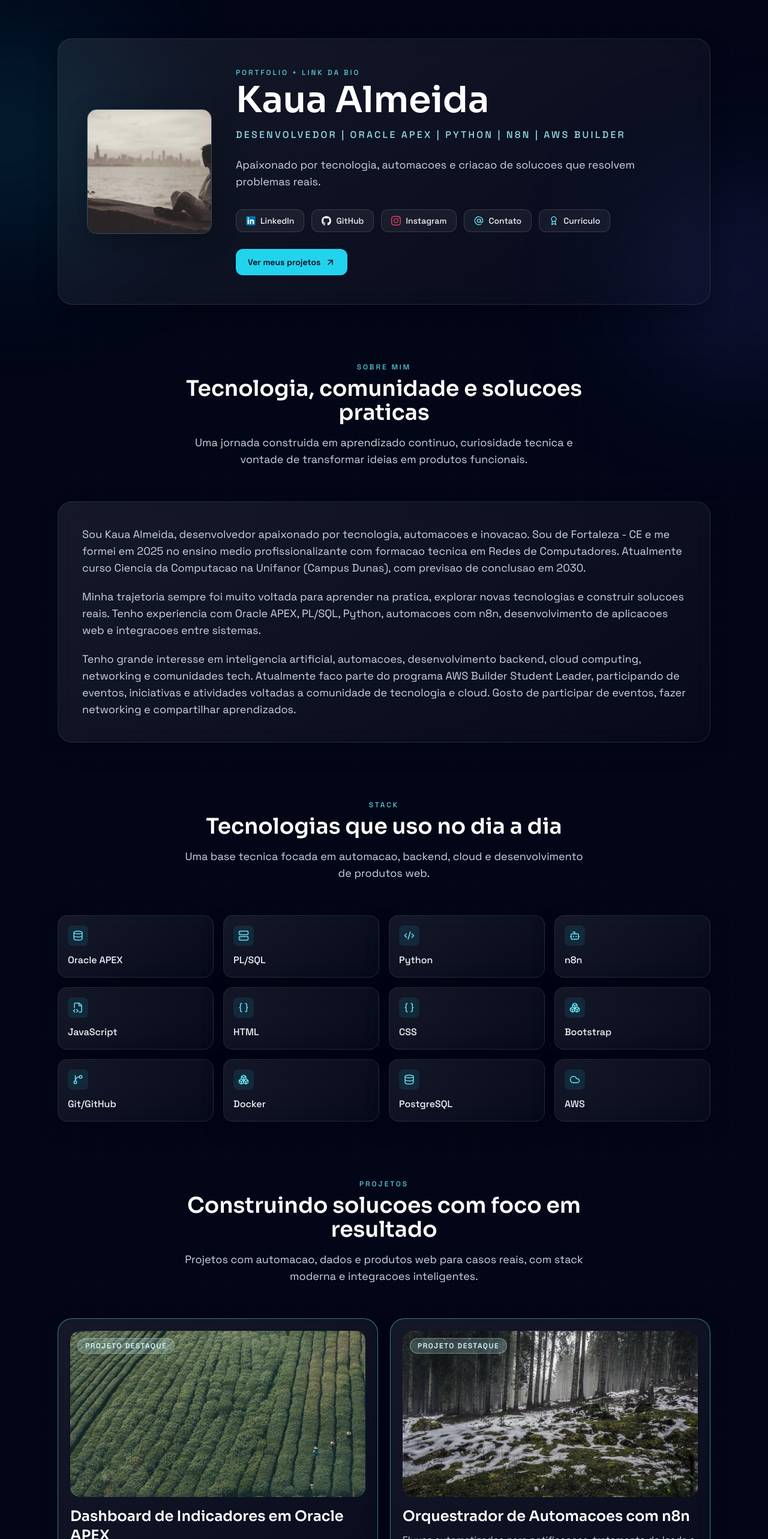
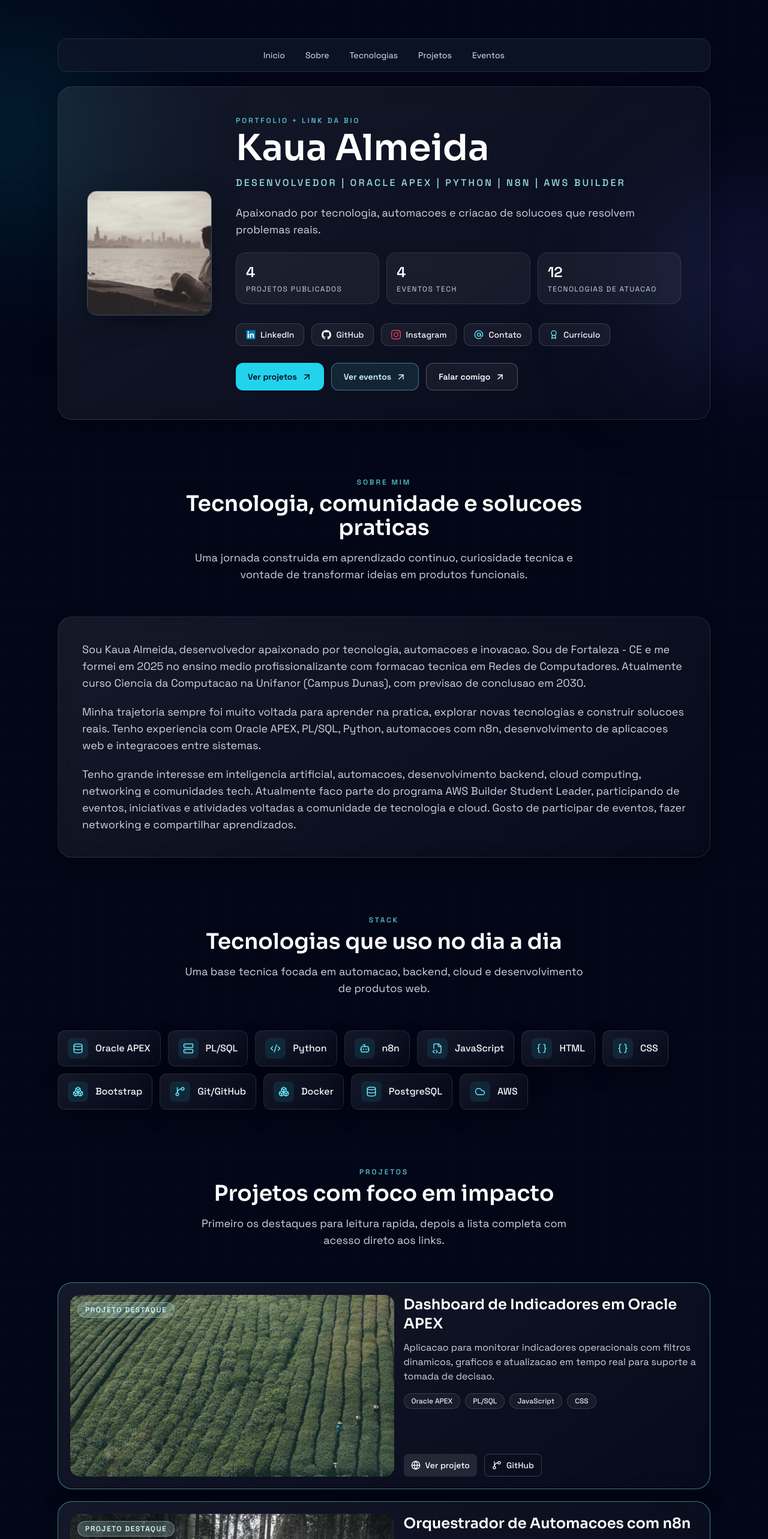
Before and after one commit to KauaSlv14/Site-Informativo, a React (Vite) app: page / in a window 1280 px wide. Shown: the top 2566 px of the page at 60% size. Built offline with nearby package versions, Linux system fonts and the light colour scheme.

Commit message:
redesenhando o designer

```diff
--- a/src/App.jsx
+++ b/src/App.jsx
@@ -17,6 +17,14 @@ import {
 } from 'lucide-react'
 import projetos from './data/projetos.json'
 import eventos from './data/eventos.json'
+
+const QUICK_LINKS = [
+  { label: 'Inicio', href: '#inicio' },
+  { label: 'Sobre', href: '#sobre' },
+  { label: 'Tecnologias', href: '#tecnologias' },
+  { label: 'Projetos', href: '#projetos' },
+  { label: 'Eventos', href: '#eventos' },
+]
 
 const SOCIAL_LINKS = [
   {
@@ -95,15 +103,51 @@ function SectionHeader({ eyebrow, title, description }) {
   )
 }
 
+function StatCard({ value, label }) {
+  return (
+    <div className="rounded-2xl border border-white/10 bg-white/5 p-4">
+      <p className="text-2xl font-semibold text-white">{value}</p>
+      <p className="mt-1 text-xs uppercase tracking-[0.12em] text-slate-300">
+        {label}
+      </p>
+    </div>
+  )
+}
+
 function App() {
+  const featuredProjects = projetos.filter((item) => item.destaque)
+  const regularProjects = projetos.filter((item) => !item.destaque)
+
   return (
     <div className="relative min-h-screen overflow-x-hidden bg-slate-950 text-slate-100">
       <div className="pointer-events-none absolute inset-0 bg-tech-grid bg-[length:42px_42px] opacity-25" />
+      <div className="pointer-events-none moving-light" />
+      <div className="pointer-events-none moving-light moving-light-delay" />
       <div className="pointer-events-none absolute -left-36 top-16 h-80 w-80 rounded-full bg-cyan-500/20 blur-[130px]" />
       <div className="pointer-events-none absolute -right-24 top-80 h-72 w-72 rounded-full bg-indigo-500/20 blur-[120px]" />
 
       <main className="relative z-10 mx-auto max-w-6xl px-5 pb-16 pt-10 md:px-8 md:pt-16">
+        <motion.nav
+          initial={{ opacity: 0, y: -14 }}
+          animate={{ opacity: 1, y: 0 }}
+          transition={{ duration: 0.5 }}
+          className="sticky top-4 z-20 mb-6 rounded-2xl border border-white/10 bg-slate-900/75 p-2 backdrop-blur"
+        >
+          <div className="flex flex-wrap items-center justify-center gap-2">
+            {QUICK_LINKS.map((item) => (
+              <a
+                key={item.label}
+                href={item.href}
+                className="rounded-lg border border-transparent px-3 py-2 text-sm text-slate-200 transition hover:border-cyan-300/40 hover:bg-cyan-300/10"
+              >
+                {item.label}
+              </a>
+            ))}
+          </div>
+        </motion.nav>
+
         <motion.section
+          id="inicio"
           initial="hidden"
           whileInView="show"
           viewport={{ once: true, amount: 0.4 }}
@@ -136,6 +180,12 @@ function App() {
                 resolvem problemas reais.
               </p>
 
+              <div className="mt-6 grid gap-3 sm:grid-cols-3">
+                <StatCard value={String(projetos.length)} label="Projetos publicados" />
+                <StatCard value={String(eventos.length)} label="Eventos tech" />
+                <StatCard value={String(TECH_STACK.length)} label="Tecnologias de atuacao" />
+              </div>
+
               <div className="mt-8 flex flex-wrap gap-3">
                 {SOCIAL_LINKS.map((item) => {
                   const Icon = item.icon
@@ -166,13 +216,29 @@ function App() {
                 })}
               </div>
 
+              <div className="mt-7 flex flex-wrap gap-3">
                 <a
                   href="#projetos"
-                className="mt-7 inline-flex items-center gap-2 rounded-xl bg-cyan-400 px-5 py-3 text-sm font-semibold text-slate-950 transition duration-300 hover:translate-y-[-2px] hover:bg-cyan-300"
+                  className="inline-flex items-center gap-2 rounded-xl bg-cyan-400 px-5 py-3 text-sm font-semibold text-slate-950 transition duration-300 hover:translate-y-[-2px] hover:bg-cyan-300"
                 >
-                Ver meus projetos
+                  Ver projetos
                   <ArrowUpRight size={17} />
                 </a>
+                <a
+                  href="#eventos"
+                  className="inline-flex items-center gap-2 rounded-xl border border-cyan-300/45 bg-cyan-300/10 px-5 py-3 text-sm font-semibold text-cyan-100 transition duration-300 hover:translate-y-[-2px] hover:border-cyan-200 hover:bg-cyan-300/20"
+                >
+                  Ver eventos
+                  <ArrowUpRight size={17} />
+                </a>
+                <a
+                  href="#contato"
+                  className="inline-flex items-center gap-2 rounded-xl border border-white/25 bg-white/5 px-5 py-3 text-sm font-semibold text-white transition duration-300 hover:translate-y-[-2px] hover:border-cyan-300/60"
+                >
+                  Falar comigo
+                  <ArrowUpRight size={17} />
+                </a>
+              </div>
             </div>
           </div>
         </motion.section>
@@ -230,7 +296,7 @@ function App() {
             description="Uma base tecnica focada em automacao, backend, cloud e desenvolvimento de produtos web."
           />
 
-          <div className="grid gap-4 sm:grid-cols-2 lg:grid-cols-4">
+          <div className="flex flex-wrap gap-3">
             {TECH_STACK.map((tech, idx) => {
               const Icon = tech.icon
               return (
@@ -241,9 +307,9 @@ function App() {
                   whileInView="show"
                   viewport={{ once: true, amount: 0.3 }}
                   variants={cardReveal}
-                  className="group glass-card rounded-2xl border border-white/10 p-4 transition duration-300 hover:border-cyan-300/50"
+                  className="group glass-card inline-flex items-center gap-3 rounded-xl border border-white/10 px-4 py-3 transition duration-300 hover:border-cyan-300/50"
                 >
-                  <div className="mb-3 inline-flex rounded-lg bg-cyan-400/10 p-2 text-cyan-300">
+                  <div className="inline-flex rounded-lg bg-cyan-400/10 p-2 text-cyan-300">
                     <Icon size={18} />
                   </div>
                   <p className="font-medium text-slate-100">{tech.name}</p>
@@ -263,44 +329,39 @@ function App() {
         >
           <SectionHeader
             eyebrow="Projetos"
-            title="Construindo solucoes com foco em resultado"
-            description="Projetos com automacao, dados e produtos web para casos reais, com stack moderna e integracoes inteligentes."
+            title="Projetos com foco em impacto"
+            description="Primeiro os destaques para leitura rapida, depois a lista completa com acesso direto aos links."
           />
 
-          <div className="grid gap-5 lg:grid-cols-2">
-            {projetos.map((projeto, idx) => (
+          <div className="space-y-5">
+            {featuredProjects.map((projeto, idx) => (
               <motion.article
-                key={projeto.titulo}
+                key={`featured-${projeto.titulo}`}
                 custom={idx}
                 initial="hidden"
                 whileInView="show"
                 viewport={{ once: true, amount: 0.2 }}
                 variants={cardReveal}
-                className={`glass-card overflow-hidden rounded-3xl border p-4 transition duration-300 hover:translate-y-[-4px] md:p-5 ${
-                  projeto.destaque
-                    ? 'border-cyan-300/50 bg-cyan-400/10'
-                    : 'border-white/10'
-                }`}
+                className="glass-card overflow-hidden rounded-3xl border border-cyan-300/50 bg-cyan-400/10 p-4 transition duration-300 hover:translate-y-[-4px] md:p-5"
               >
-                <div className="relative mb-4 aspect-video overflow-hidden rounded-2xl">
+                <div className="grid gap-4 md:grid-cols-[1.1fr,1fr] md:items-stretch">
+                  <div className="relative aspect-video overflow-hidden rounded-2xl">
                     <img
                       src={projeto.imagem}
                       alt={projeto.titulo}
                       className="h-full w-full object-cover"
                     />
-                  {projeto.destaque && (
                     <span className="absolute left-3 top-3 rounded-full border border-cyan-200/40 bg-cyan-100/20 px-3 py-1 text-xs font-semibold uppercase tracking-[0.12em] text-cyan-100">
                       Projeto destaque
                     </span>
-                  )}
                   </div>
 
+                  <div className="flex flex-col justify-between">
+                    <div>
                       <h3 className="font-display text-2xl font-semibold text-white">
                         {projeto.titulo}
                       </h3>
-                <p className="mt-3 line-clamp-3 text-slate-300">
-                  {projeto.descricao}
-                </p>
+                      <p className="mt-3 text-slate-300">{projeto.descricao}</p>
 
                       <div className="mt-4 flex flex-wrap gap-2">
                         {projeto.tecnologias.map((tech) => (
@@ -311,6 +372,7 @@ function App() {
                             {tech}
                           </span>
                         ))}
+                      </div>
                     </div>
 
                     <div className="mt-5 flex flex-wrap gap-3">
@@ -335,8 +397,65 @@ function App() {
                         </a>
                       )}
                     </div>
+                  </div>
+                </div>
               </motion.article>
             ))}
+
+            {regularProjects.length > 0 && (
+              <div className="glass-card overflow-hidden rounded-3xl border border-white/10">
+                <div className="border-b border-white/10 px-5 py-4">
+                  <h3 className="font-display text-xl font-semibold text-white">
+                    Mais projetos
+                  </h3>
+                  <p className="mt-1 text-sm text-slate-300">
+                    Lista compacta para navegacao rapida.
+                  </p>
+                </div>
+                <div className="divide-y divide-white/10">
+                  {regularProjects.map((projeto, idx) => (
+                    <motion.article
+                      key={`regular-${projeto.titulo}`}
+                      custom={idx}
+                      initial="hidden"
+                      whileInView="show"
+                      viewport={{ once: true, amount: 0.2 }}
+                      variants={cardReveal}
+                      className="flex flex-col gap-4 px-5 py-4 md:flex-row md:items-center md:justify-between"
+                    >
+                      <div>
+                        <p className="font-medium text-white">{projeto.titulo}</p>
+                        <p className="mt-1 max-w-2xl text-sm text-slate-300">
+                          {projeto.descricao}
+                        </p>
+                      </div>
+                      <div className="flex flex-wrap gap-2">
+                        <a
+                          href={projeto.linkProjeto}
+                          target="_blank"
+                          rel="noreferrer noopener"
+                          className="inline-flex items-center gap-2 rounded-lg bg-white/10 px-3 py-2 text-sm font-medium text-white transition hover:bg-white/20"
+                        >
+                          <Globe size={15} />
+                          Projeto
+                        </a>
+                        {projeto.linkGithub && (
+                          <a
+                            href={projeto.linkGithub}
+                            target="_blank"
+                            rel="noreferrer noopener"
+                            className="inline-flex items-center gap-2 rounded-lg border border-white/20 px-3 py-2 text-sm font-medium text-slate-100 transition hover:border-cyan-300/60"
+                          >
+                            <GitBranch size={15} />
+                            GitHub
+                          </a>
+                        )}
+                      </div>
+                    </motion.article>
+                  ))}
+                </div>
+              </div>
+            )}
           </div>
         </motion.section>
 
@@ -351,10 +470,10 @@ function App() {
           <SectionHeader
             eyebrow="Eventos"
             title="Experiencias em comunidade e ecossistema tech"
-            description="Participacao ativa em eventos de tecnologia, cloud e networking para evoluir tecnicamente e contribuir com a comunidade."
+            description="Linha do tempo para visualizar evolucao, participacao e repertorio em comunidade tech."
           />
 
-          <div className="space-y-5">
+          <div className="relative space-y-4 pl-5 before:absolute before:bottom-2 before:left-1 before:top-2 before:w-px before:bg-white/15 md:pl-8 md:before:left-2">
             {eventos.map((evento, idx) => (
               <motion.article
                 key={`${evento.titulo}-${evento.data}`}
@@ -363,8 +482,10 @@ function App() {
                 whileInView="show"
                 viewport={{ once: true, amount: 0.2 }}
                 variants={cardReveal}
-                className="glass-card overflow-hidden rounded-3xl border border-white/10 p-4 md:p-5"
+                className="relative glass-card overflow-hidden rounded-3xl border border-white/10 p-4 md:p-5"
               >
+                <span className="absolute -left-[18px] top-6 h-3 w-3 rounded-full border border-cyan-200/70 bg-cyan-300 shadow-[0_0_18px_rgba(34,211,238,0.65)] md:-left-[33px]" />
+
                 <div className="flex flex-col gap-5 md:flex-row md:items-stretch">
                   <div className="w-full shrink-0 md:w-[40%]">
                     <div className="relative h-48 w-full overflow-hidden rounded-2xl">
@@ -415,6 +536,47 @@ function App() {
             ))}
           </div>
         </motion.section>
+
+        <motion.section
+          id="contato"
+          initial="hidden"
+          whileInView="show"
+          viewport={{ once: true, amount: 0.4 }}
+          variants={sectionReveal}
+          className="pt-16 md:pt-24"
+        >
+          <div className="glass-card rounded-3xl border border-white/10 p-6 text-center md:p-10">
+            <p className="text-xs font-semibold uppercase tracking-[0.22em] text-cyan-300/80">
+              Bora construir algo?
+            </p>
+            <h2 className="mt-3 font-display text-3xl font-semibold text-white md:text-4xl">
+              Aberto para oportunidades e projetos reais
+            </h2>
+            <p className="mx-auto mt-4 max-w-2xl text-slate-300 md:text-lg">
+              Se voce busca alguem com foco em automacao, backend e cloud,
+              podemos conversar e transformar ideias em resultados.
+            </p>
+
+            <div className="mt-7 flex flex-wrap items-center justify-center gap-3">
+              <a
+                href="mailto:kaua.almeida@email.com"
+                className="inline-flex items-center gap-2 rounded-xl bg-cyan-400 px-5 py-3 text-sm font-semibold text-slate-950 transition duration-300 hover:translate-y-[-2px] hover:bg-cyan-300"
+              >
+                <AtSign size={16} />
+                Enviar email
+              </a>
+              <a
+                href="https://www.linkedin.com/in/kau%C3%A3-almeida-silva/"
+                target="_blank"
+                rel="noreferrer noopener"
+                className="inline-flex items-center gap-2 rounded-xl border border-white/25 bg-white/5 px-5 py-3 text-sm font-semibold text-white transition duration-300 hover:translate-y-[-2px] hover:border-cyan-300/60"
+              >
+                <ArrowUpRight size={16} />
+                Chamar no LinkedIn
+              </a>
+            </div>
+          </div>
+        </motion.section>
       </main>
     </div>
   )
```
Lines whose indentation alone changed are shown as unchanged.
